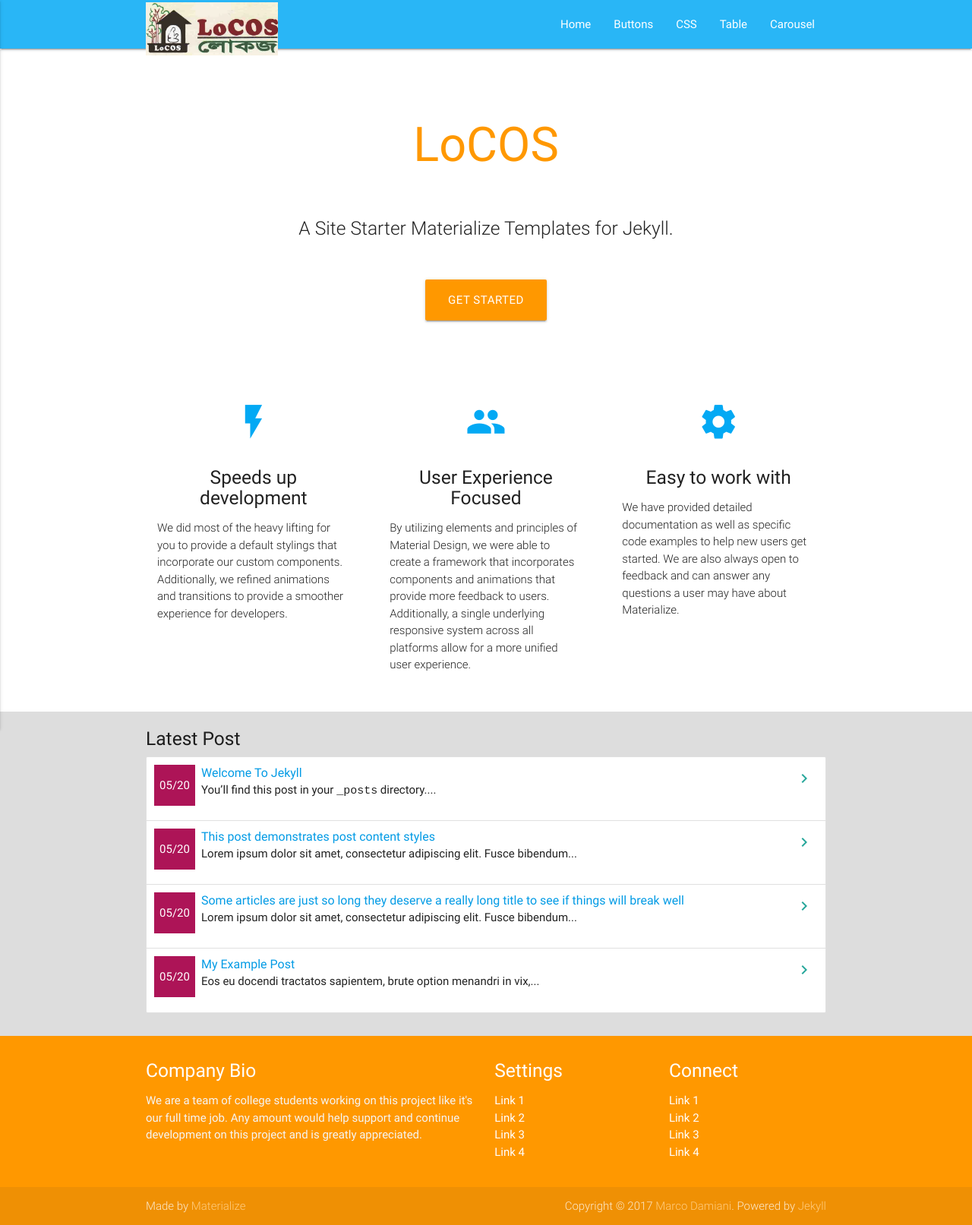
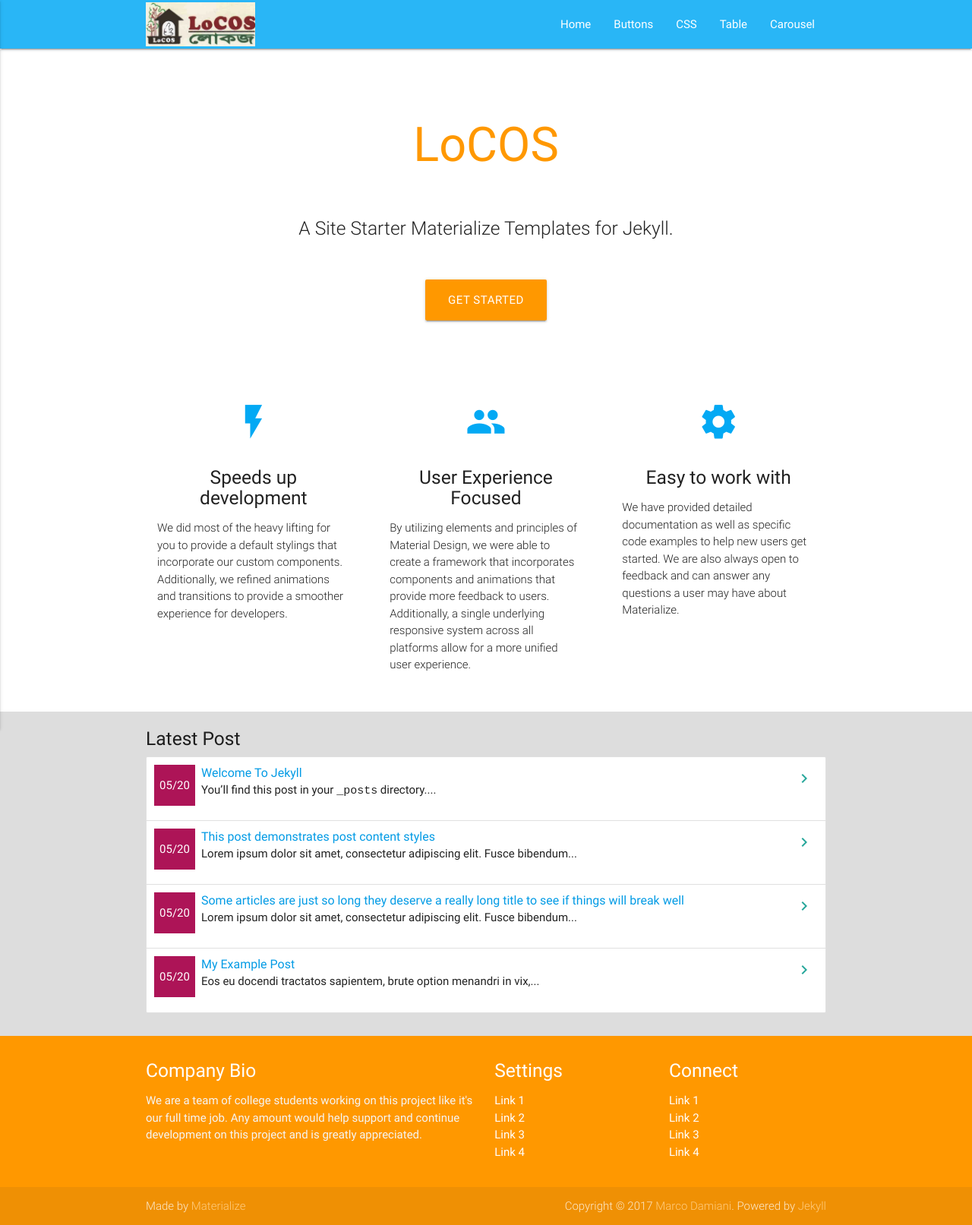
Before and after one commit to locosbd/locosbd.github.io, a Jekyll site: the page built from index.md, in a window 1280 px wide. Shown: the whole page at 76% size. Built offline with Jekyll 4.4.1, drawn with Linux system fonts in a browser that asks for light colours.

Commit message:
changed navbar scss

```diff
--- a/_includes/header.html
+++ b/_includes/header.html
@@ -1,5 +1,5 @@
 <nav class="light-blue lighten-1" role="navigation">
-    <div class="nav-wrapper container"><a id="logo-container" class="brand-logo" href="{{ "/" | relative_url }}"><img style="height: 70px; width: auto;" src="Logo.jpg" alt=""></a>
+    <div class="nav-wrapper container"><a id="logo-container" class="brand-logo" href="{{ "/" | relative_url }}"><img src="Logo.jpg" alt=""></a>
     {% assign default_paths = site.pages | map: "path" %}
     {% assign page_paths = site.header_pages | default: default_paths %}
 
```
